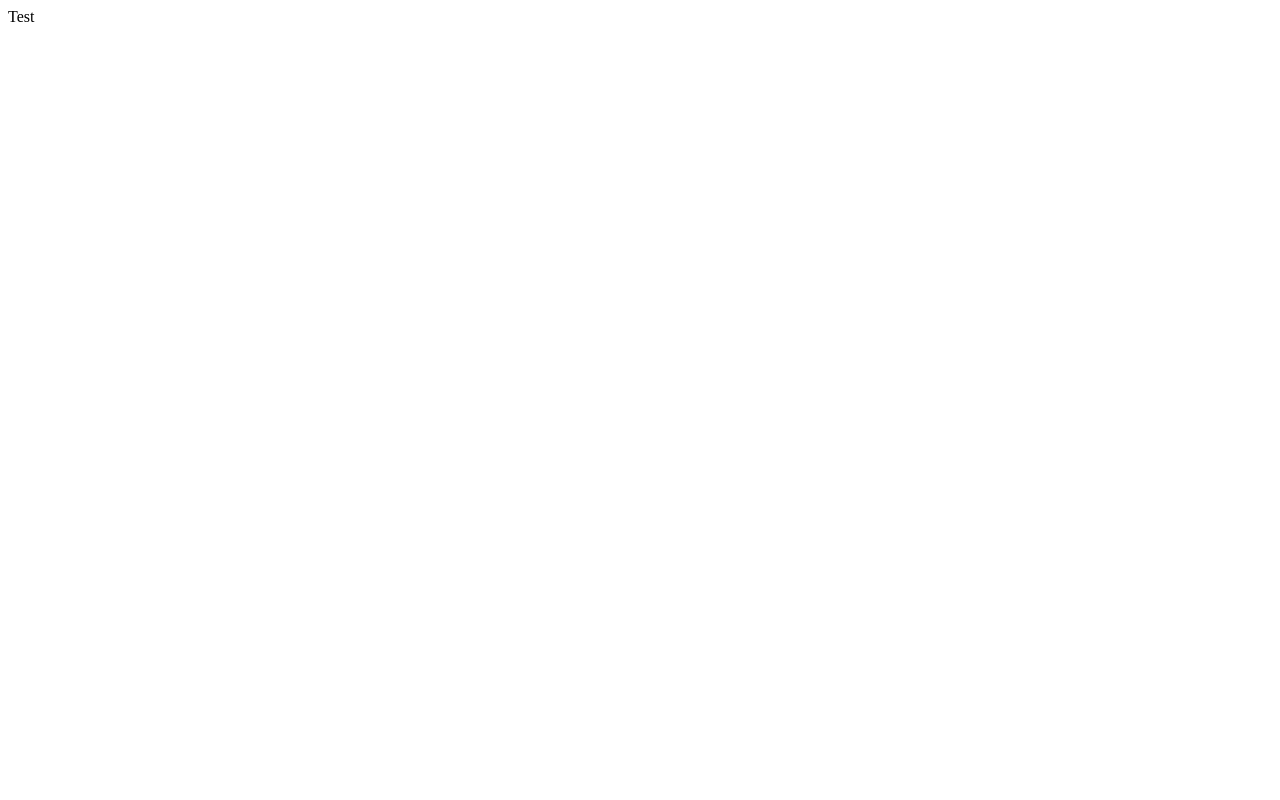
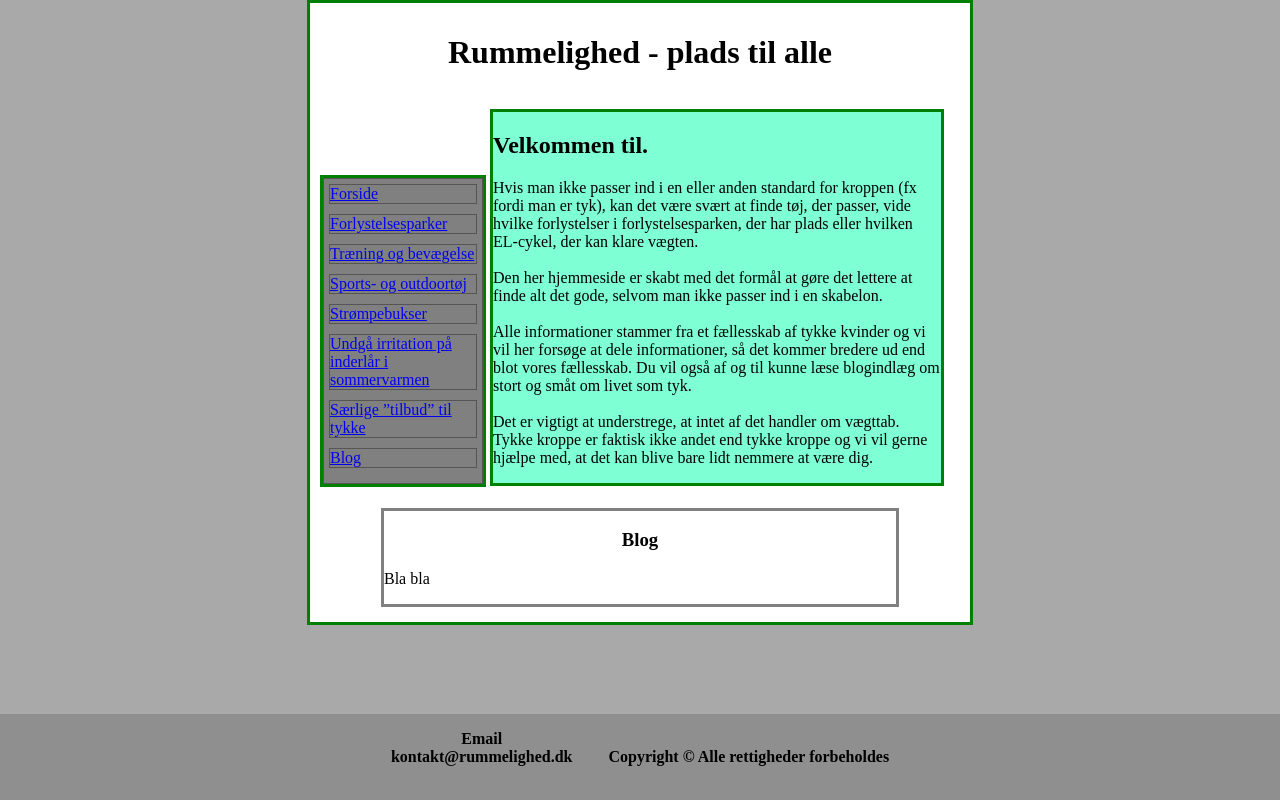
Before and after one commit to Rummelighed/Rummelighed.github.io, a plain HTML site: page index.html in a window 1280 px wide. Drawn offline with Linux system fonts and the light colour scheme.

Commit message:
website setup

```diff
--- a/index.html
+++ b/index.html
@@ -5,11 +5,79 @@
     <meta charset="UTF-8">
     <meta http-equiv="X-UA-Compatible" content="IE=edge">
     <meta name="viewport" content="width=device-width, initial-scale=1.0">
+    <link rel="stylesheet" href="style.css">
     <title>Rummelighed</title>
 </head>
 
 <body>
-    Test
+    <div class="content">
+        <h1>Rummelighed - plads til alle</h1>
+        <div class="menu">
+            <ul>
+                <li class="dropdown">
+                    <a href="index.html">Forside</a>
+                    <div class="dropdown-content">
+                        <a href="#">Link 1</a>
+                        <a href="#">Link 2</a>
+                        <a href="#">Link 3</a>
+                    </div>
+                </li>
+                <li class="dropdown">
+                    <a href="#">Forlystelsesparker</a>
+                </li>
+                <li class="dropdown">
+                    <a href="#">Træning og bevægelse</a>
+                </li>
+                <li class="dropdown">
+                    <a href="#">Sports- og outdoortøj</a>
+                </li>
+                <li class="dropdown">
+                    <a href="#">Strømpebukser</a>
+                </li>
+                <li class="dropdown">
+                    <a href="#">Undgå irritation på inderlår i sommervarmen</a>
+                </li>
+                <li class="dropdown">
+                    <a href="#">Særlige ”tilbud” til tykke</a>
+                </li>
+                <li class="dropdown">
+                    <a href="#">Blog</a>
+                </li>
+            </ul>
+        </div>
+        <div class="about">
+            <h2>Velkommen til.</h2>
+            <p>Hvis man ikke passer ind i en eller anden standard for kroppen (fx fordi man er tyk), kan det være svært
+                at finde tøj, der passer, vide hvilke forlystelser i forlystelsesparken, der har plads eller hvilken
+                EL-cykel, der kan klare vægten.
+                <br><br>
+                Den her hjemmeside er skabt med det formål at gøre det lettere at finde alt det gode, selvom man ikke
+                passer ind i en skabelon.
+                <br><br>
+                Alle informationer stammer fra et fællesskab af tykke kvinder og vi vil her forsøge at dele
+                informationer, så det kommer bredere ud end blot vores fællesskab.
+                Du vil også af og til kunne læse blogindlæg om stort og småt om livet som tyk.
+                <br><br>
+                Det er vigtigt at understrege, at intet af det handler om vægttab. Tykke kroppe er faktisk ikke andet
+                end tykke kroppe og vi vil gerne hjælpe med, at det kan blive bare lidt nemmere at være dig.
+            </p>
+        </div>
+        <div class="blog">
+            <h3>Blog</h3>
+            <p>Bla bla</p>
+        </div>
+    </div>
+
+    <footer>
+        <div class="footercontent">
+                Email
+                <br>
+                kontakt@rummelighed.dk
+        </div>
+        <div class="footercontent">
+            Copyright &copy; Alle rettigheder forbeholdes
+        </div>
+    </footer>
 </body>
 
 </html>
--- a/style.css
+++ b/style.css
@@ -0,0 +1,102 @@
+body {
+    background-color: darkgray;
+    margin: 0;
+}
+
+h1 {
+    text-align: center;
+}
+
+.content {
+    margin: 0 auto;
+    width: 50%;
+    border: 3px solid green;
+    padding: 10px;
+    height: 100%;
+    background-color: white;
+}
+
+footer {
+    position: fixed;
+    bottom: 0;
+    width: 100%;
+    background-color: rgb(133, 133, 133, 0.7);
+    left: 0;
+    text-align: center;
+}
+
+.footercontent {
+    display: inline-block;
+    color: black;
+    font-weight: bold;
+    margin: 1rem;
+    height: 36px;
+    position:relative;
+    top:0;
+}
+
+.menu {
+    display: inline-block;
+    border: 3px solid green;
+    width: 25%;
+    background-color: gray;
+    margin: 1rem auto;
+}
+
+.menu ul {
+    list-style-type: none;
+    margin: 0;
+    padding: 5px;
+    border: 1px solid #555;
+}
+
+.menu li {
+    margin-bottom: 10px;
+    border: 1px solid #555;
+}
+
+/*DROPDOWN*/
+
+.dropdown-content {
+    display: none;
+    position: absolute;
+    background-color: #f9f9f9;
+    min-width: 160px;
+    box-shadow: 0px 8px 16px 0px rgba(0,0,0,0.2);
+    z-index: 1;
+  }
+
+  .dropdown-content a {
+    color: black;
+    padding: 12px 16px;
+    text-decoration: none;
+    display: block;
+  }
+
+  .dropdown-content a:hover {background-color: #f1f1f1}
+
+  .dropdown:hover .dropdown-content {
+    display: block;
+  }
+
+/*END DROPDOWN*/
+
+.about {
+    display: inline-block;
+    border: 3px solid green;
+    width: 70%;
+    background-color: aquamarine;
+    margin: 1rem auto;
+}
+
+.blog {
+    display: block;
+    width: 80%;
+    border: 3px solid grey;
+    margin: 5px auto;
+    background-color: white;
+}
+
+.blog h3 {
+    text-align: center;
+}
```
